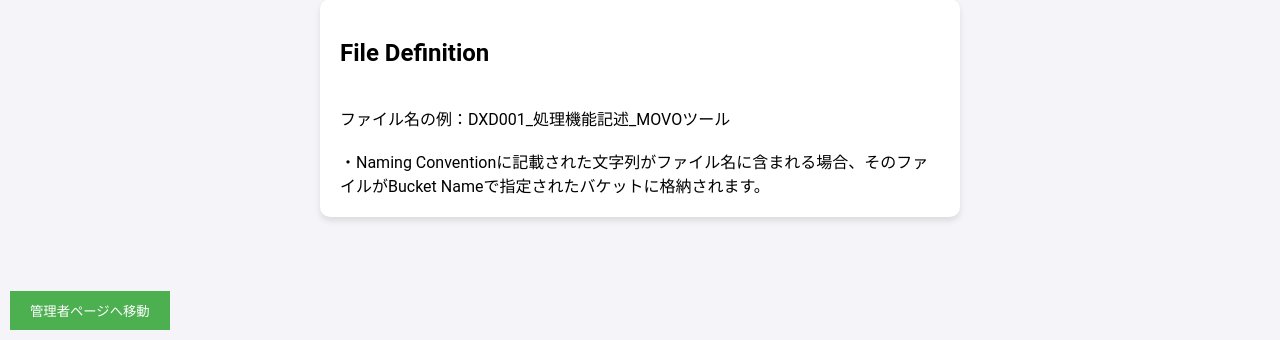
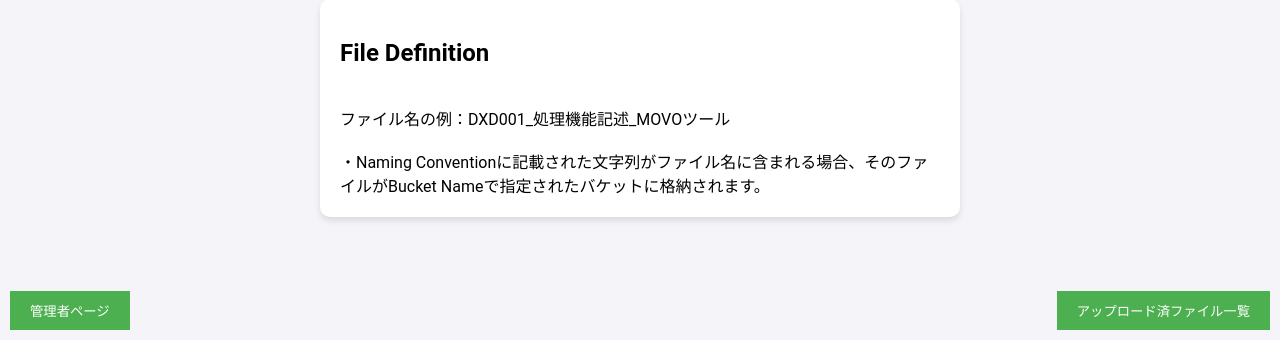
Before and after one commit to d-tomikawa/Anyfile_Uploader, a Flask app: template templates/index.html in a window 1280 px wide. Shown: the part 460-800 px from the top of the page. Run offline with Flask 3, Linux system fonts and the light colour scheme; the template is opened without the code that fills it, so the values that code supplies are empty.

Commit message:
アップロード済み一覧

```diff
--- a/main.py
+++ b/main.py
@@ -145,6 +145,54 @@ def load_excel():
         'columns': df.columns.tolist()
     })
 
+
+@app.route('/uploaded')
+def uploaded_page():
+    return render_template('アップロード済ファイル一覧.html')
+
+# GCSからExcelファイルを読み込んでフロントエンドに送信
+@app.route('/admin/file_list', methods=['GET'])
+def file_list():
+    storage_client = storage.Client()
+    bucket = storage_client.bucket(BUCKET_NAME)
+    blob = bucket.blob(FILE_DEFINITION)
+
+    content = blob.download_as_bytes()  # GCSからExcelファイルをダウンロード
+    df = pd.read_excel(io.BytesIO(content))  # PandasでExcelファイルを読み込む
+
+    df_file_list = pd.DataFrame()
+    blobs_list = []
+
+    for i in range(df.shape[1] - 1):  # ヘッダー行をスキップ
+        bucketnames = df.iat[i, 2]  # バケット名を取得
+        buckets = storage_client.get_bucket(bucketnames)
+        blobs = buckets.list_blobs()
+        blobs_list = [blob.name for blob in blobs]
+
+        print("ログ1:",bucketnames)
+        print("ログ2:",blobs_list)
+
+        if bucketnames not in df_file_list.columns:
+            df_file_list[bucketnames] = pd.Series(dtype=object)
+
+        print ("ログ3：", df_file_list)
+        # ファイル名をリストに追加
+        for j, filename in enumerate(blobs_list):
+            df_file_list.at[j, bucketnames] = filename
+
+    df_file_list = df_file_list.where(df_file_list.notnull(), "")
+
+
+    print("ログ4:", df_file_list)
+    print("ログ5:", blobs_list)
+
+    # DataFrameをJSON形式に変換してフロントエンドに送信
+    return jsonify({
+        'data': df_file_list.values.tolist(),
+        'columns': df_file_list.columns.tolist()
+    })
+
+
 # 管理者ページのマスタ編集
 @app.route('/admin/save_excel', methods=['POST'])
 def save_excel():
@@ -163,6 +211,7 @@ def save_excel():
     return jsonify({'message': 'ファイルが正常に保存されました'})
 
 
+
 @app.errorhandler(500)
 def server_error(e: Exception) -> str:
     logging.exception("An error occurred during a request.")
--- a/static/script.js
+++ b/static/script.js
@@ -59,3 +59,7 @@ function admin() {
         alert('パスワードが異なります')
     }
 }
+
+function uploaded() {
+    window.location.href = '/uploaded';
+}
--- a/static/style.css
+++ b/static/style.css
@@ -122,6 +122,18 @@ tbody tr:hover {
     cursor: pointer;
 }
 
+.bottom-right-button {
+    position: fixed;
+    bottom: 10px;
+    right: 10px;
+    padding: 10px 20px;
+    background-color: #4CAF50;
+    color: white;
+    border: none;
+    cursor: pointer;
+}
+
+
 @media screen and (max-width: 450px) {
     #drop-area {
         width: 95%; /* 幅を95%にして余白を持たせる */
--- a/templates/index.html
+++ b/templates/index.html
@@ -47,7 +47,9 @@
         ・Naming Conventionに記載された文字列がファイル名に含まれる場合、そのファイルがBucket Nameで指定されたバケットに格納されます。
     </div>
 
-    <button class="bottom-left-button" onclick="admin()">管理者ページへ移動</button>
+    <button class="bottom-left-button" onclick="admin()">管理者ページ</button>
+
+    <button class="bottom-right-button" onclick="uploaded()">アップロード済ファイル一覧</button>
 
     <script src="/static/script.js"></script>
 </body>
--- a/templates/管理者ページ.html
+++ b/templates/管理者ページ.html
@@ -40,6 +40,10 @@
                 });
             });
 
+
+
+
+
         // 編集データをサーバーに送信して保存
         function saveData() {
             // Handsontableからデータを取得
```
Also changed, not shown: static/style_uploaded.css (added, +50 -0 lines), templates/アップロード済ファイル一覧.html (added, +40 -0 lines), 1 other file.
